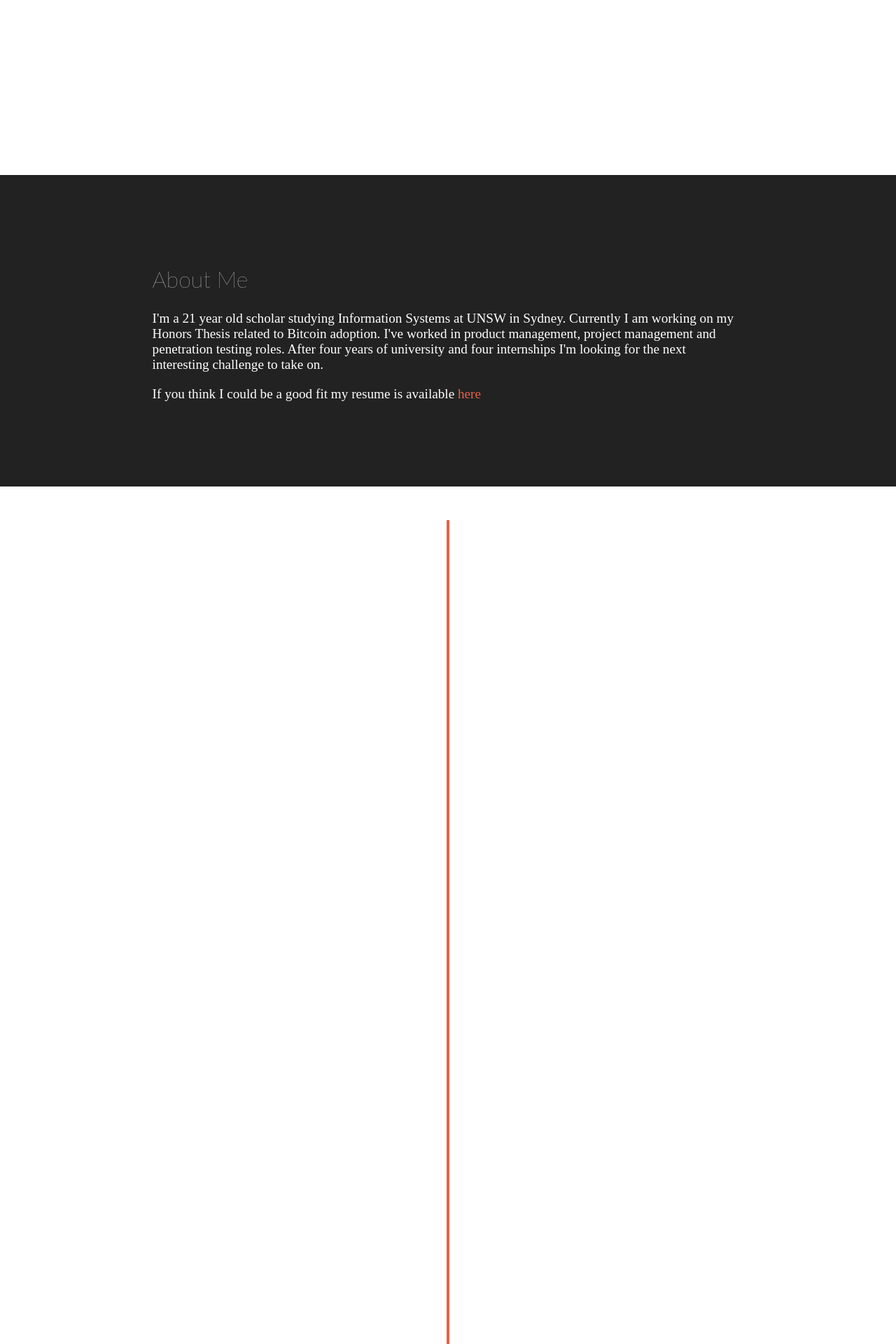
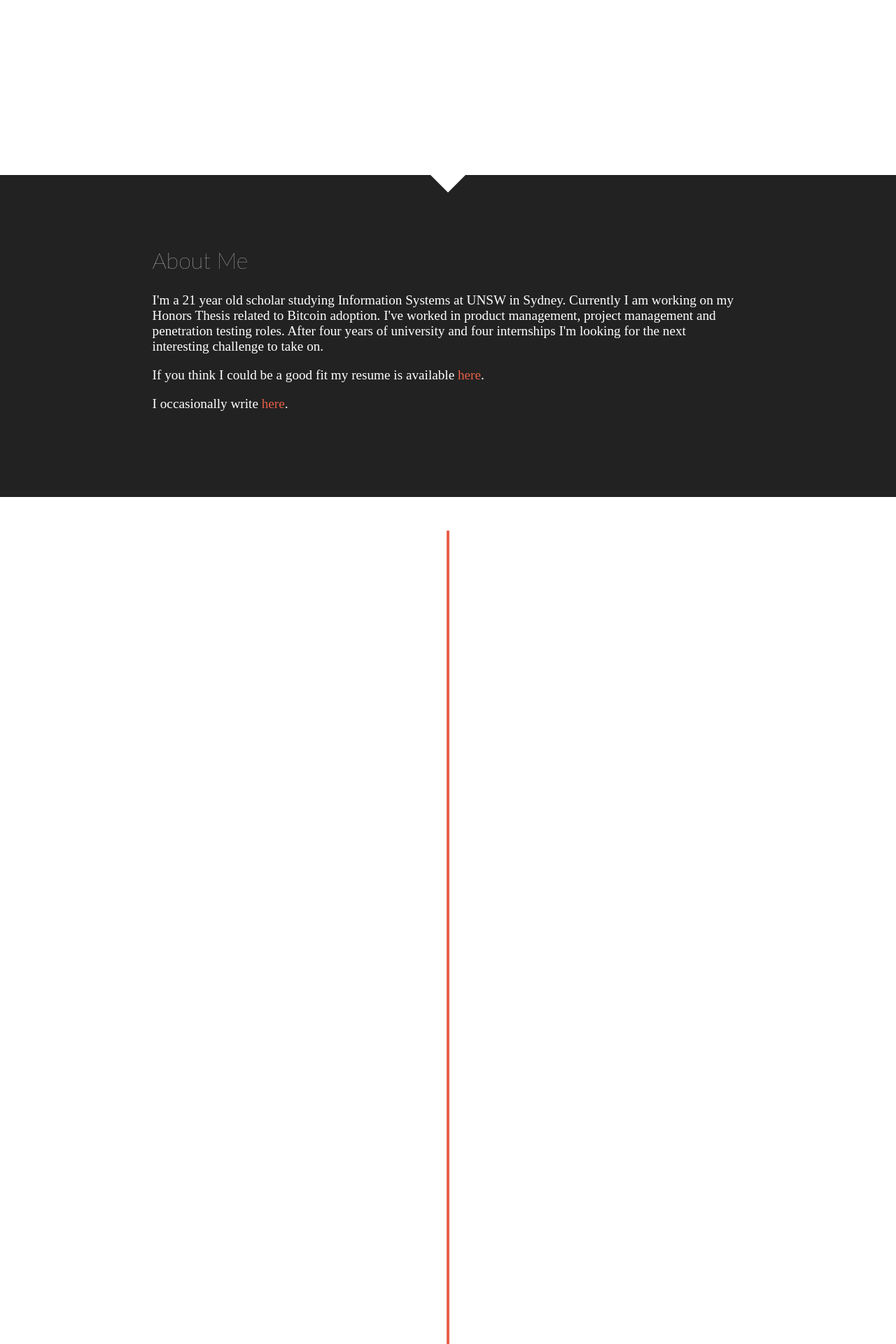
Before and after one commit to alexvision/alexvision.github.com, a Jekyll site: the page built from index.html, in a window 1280 px wide. Shown: the part 568-2488 px from the top of the page at 70% size. Built offline with Jekyll 4.4.1, drawn with Linux system fonts in a browser that asks for light colours; nearby versions of some CDN libraries; some web fonts are replaced; Markdown is read by kramdown in place of the engine named in the settings; the list of posts is cut into pages by our own code; some of the changed text lies outside the part shown.

Commit message:
added tirangle and CNAME

```diff
--- /dev/null
+++ b/CNAME
@@ -0,0 +1 @@
+alexmanusu.com
--- a/index.html
+++ b/index.html
@@ -10,21 +10,22 @@ title: Home
 	<br>
 	<br>
 
-	<button name="button"><a href="#contact"></a> Get in Touch </button>
+	<button name="button" onclick="window.location.href='#contact'">Get in Touch</button>
 	<!-- <a class="button-warning pure-button" href="#">Get in Touch</a> -->
 
 </section>
 
-<section id="section1" class="dark">
+<section id="about" class="dark">
+	<div class="triangle"></div>
+
 	<div class="pgContent">
 
 		<h2 class="about"> About Me</h2>
 
 		<p>I'm a 21 year old scholar studying Information Systems at UNSW in Sydney. Currently I am working on my Honors Thesis related to Bitcoin adoption. I've worked in product management, project management and penetration testing roles. After four years of university and four internships I'm looking for the next interesting challenge to take on.</p>
 
-		<p>
-			If you think I could be a good fit my resume is available <a href="{{ alexvision.github.io }}/assets/resume14.pdf">here</a>
-		</p>
+		<p>If you think I could be a good fit my resume is available <a href="{{ alexvision.github.io }}/assets/resume14.pdf">here</a>. </p>
+		<p> I occasionally write <a href="http://alexmanusu.com/journal" target="_blank">here</a>.</p>
 
 
 
@@ -132,10 +133,10 @@ title: Home
 <section id="contact" class="dark">
 	<div class="pgContent">
 
-		<h2 class="about"> Contact Me</h2>
+		<h2 class="footer"> Contact Me</h2>
 		Email: <a href="mailto:alex.manusu@gmail.com" target="_blank">alex.manusu@gmail.com</a>
 		<br>
-		Blog: <a href="http://alexmanusu.com/blog" target="_blank">alexmanusu.com/blog</a>
+		Journal: <a href="http://alexmanusu.com/journal" target="_blank">alexmanusu.com/journal</a>
 		<br>
 		LinkedIn: <a href="au.linkedin.com/in/alexmanusu" target="_blank">au.linkedin.com/in/alexmanusu</a>
 		<br>
--- a/public/css/home.css
+++ b/public/css/home.css
@@ -55,9 +55,9 @@ body {
 
 }
 
-#section1{
+#about{
 	/*height: 60vh;*/
-	padding-top: 8%;
+	padding-top: 0%;
 	padding-bottom: 8%;
 }
 
@@ -91,6 +91,13 @@ button:hover {
 }
 
 h2.about {
+	padding-top: 6%;
+	font-family: "Lato";
+	font-size: 2em;
+	font-weight: 200;
+}
+
+h2.footer {
 	font-family: "Lato";
 	font-size: 2em;
 	font-weight: 200;
@@ -104,6 +111,17 @@ h2.tl {
 span.cd-date {
 	font-family: "Fira Sans";
 }
+
+.triangle {
+	margin-left: auto;
+	margin-right: auto;
+	width: 0;
+	height: 0;
+	border-style: solid;
+	border-width: 25px 25px 0 25px;
+	border-color: #FFFFFF transparent transparent transparent;
+}
+
 
 
 
@@ -220,7 +238,7 @@ Main components
 	background: #B8E6FF;
 }
 .cd-timeline-img.cd-location {
-	background: #c03b44;
+	background: #CD6269;
 }
 
 @media only screen and (min-width: 1170px) {
```
